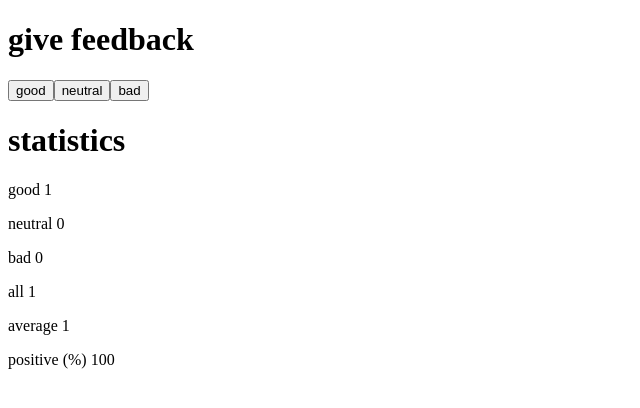
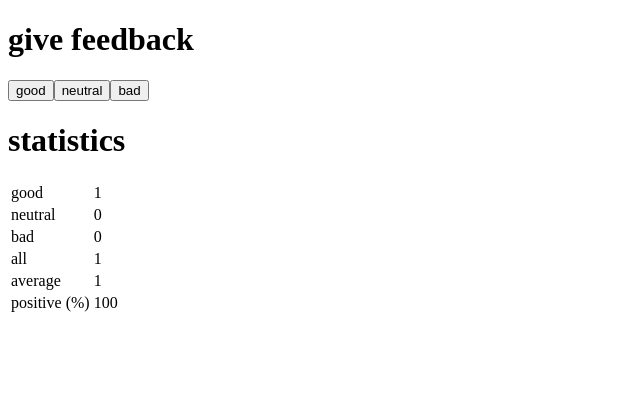
Before and after one commit to LeoLampio/Fullstack-Exercises, a React (Vite) app in the folder osa1/unicafe/: page / in a window 1280 px wide. Both pictures are taken after a click on the button "good". Shown: the top 408 px of the page, without its empty margins (0-640 px from the left). Built offline with nearby package versions, Linux system fonts and the light colour scheme.

Commit message:
OSA 1 teht 11

```diff
--- a/osa1/unicafe/src/App.jsx
+++ b/osa1/unicafe/src/App.jsx
@@ -9,14 +9,16 @@
     )
   }
   return (
-    <>
+    <table>
+      <tbody>
         <StatisticLine name='good' value={good} />
         <StatisticLine name='neutral' value={neutral} />
         <StatisticLine name='bad' value={bad} />
         <StatisticLine name='all' value={sum} />
         <StatisticLine name='average' value={(good - bad) / sum} />
         <StatisticLine name='positive (%)' value={good / sum * 100} />
-    </>
+      </tbody>
+    </table>
   )
 }
 
@@ -30,7 +32,10 @@
 
 const StatisticLine = ({ name, value }) => {
   return (
-    <p>{name} {value}</p>
+    <tr>
+      <td>{name}</td>
+      <td>{value}</td>
+    </tr>
   )
 }
 
```
Lines whose indentation alone changed are shown as unchanged.
